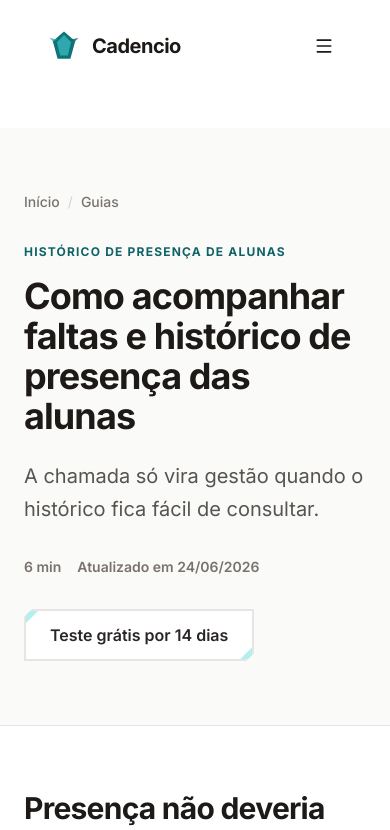
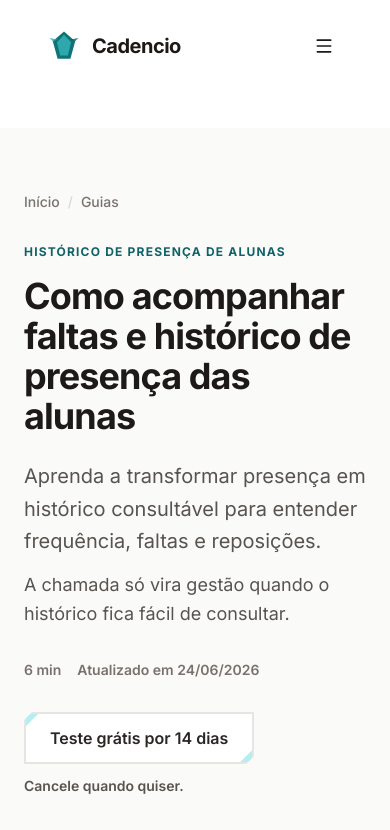
Before and after one commit to eidryan/Cadencio, a Next.js app: page /guias/acompanhar-faltas-historico-presenca-alunas in a window 390 px wide. Shown: the top 830 px of the page. Built offline with nearby package versions, Linux system fonts and the light colour scheme.

Commit message:
fix: align guias copy and schema

```diff
--- a/app/guias/[slug]/page.tsx
+++ b/app/guias/[slug]/page.tsx
@@ -89,14 +89,18 @@ export default async function GuidePage({ params }: PageProps) {
               />
               <p className="mb-4 text-xs font-bold uppercase tracking-widest text-brand-700">{guide.primaryKeyword}</p>
               <h1 className="text-4xl font-bold tracking-tight text-gray-900 md:text-6xl">{guide.title}</h1>
-              <p className="mt-6 text-xl leading-relaxed text-gray-600">{guide.heroSummary}</p>
+              <p className="mt-6 text-xl leading-relaxed text-gray-600">{guide.description}</p>
+              <p className="mt-3 text-lg leading-relaxed text-gray-600">{guide.heroSummary}</p>
               <div className="mt-8 flex flex-wrap items-center gap-4 text-sm font-semibold text-gray-500">
                 <span>{guide.readingTime}</span>
                 <span>Atualizado em {formatGuideDate(guide.updatedAt)}</span>
               </div>
-              <a href={TRIAL_CTA.href} className="btn-paper-cut mt-8 inline-flex">
-                {TRIAL_CTA.label}
-              </a>
+              <div className="mt-8 flex flex-col items-start gap-3 sm:flex-row sm:flex-wrap sm:items-center sm:gap-4">
+                <a href={TRIAL_CTA.href} className="btn-paper-cut inline-flex">
+                  {TRIAL_CTA.label}
+                </a>
+                <p className="text-sm font-semibold text-gray-600">{TRIAL_CTA.helper}</p>
+              </div>
             </div>
           </header>
 
--- a/app/guias/page.tsx
+++ b/app/guias/page.tsx
@@ -41,6 +41,9 @@ export default function GuiasPage() {
               Gestão prática para estúdios de dança que querem sair do caderno.
             </h1>
             <p className="mt-6 max-w-2xl text-lg leading-relaxed text-gray-600">
+              Sistema de controle de presença, turmas e alunos para estúdios de dança.
+            </p>
+            <p className="mt-3 max-w-2xl text-lg leading-relaxed text-gray-600">
               Conteúdos diretos sobre presença, turmas, planilhas e histórico, sempre com demos para ver o Cadencio em
               ação.
             </p>
@@ -67,7 +70,7 @@ export default function GuiasPage() {
         <section className="bg-gray-50 py-20">
           <div className="mx-auto max-w-7xl px-6 lg:px-8">
             <div className="mb-10">
-              <p className="text-xs font-bold uppercase tracking-widest text-brand-700">Watch demos</p>
+              <p className="text-xs font-bold uppercase tracking-widest text-brand-700">Veja demos</p>
               <h2 className="mt-2 text-3xl font-bold tracking-tight text-gray-900">Veja o fluxo antes de testar</h2>
             </div>
             <div className="grid grid-cols-1 gap-6 md:grid-cols-2 lg:grid-cols-4">
--- a/lib/site.ts
+++ b/lib/site.ts
@@ -3,7 +3,7 @@ export const APP_URL = "https://my.cadencio.app"
 
 export const TRIAL_CTA = {
   label: "Teste grátis por 14 dias",
-  helper: "Cancele quando quiser. Sem compromisso.",
+  helper: "Cancele quando quiser.",
   href: `${APP_URL}/register`,
 } as const
 
--- a/tasks/todo.md
+++ b/tasks/todo.md
@@ -70,3 +70,9 @@ Define the organic acquisition strategy for Cadencio before implementing blog or
 - `npm run build` succeeded and emitted static routes for `/guias` and all four current guide slugs.
 - Known repo issues remain unchanged: `npm run lint` exits with `ESLint output (JSON parse failed: EOF while parsing a value at line 1 column 0)` and full `tsc` still reports the existing `components/scroll-birds.tsx` cast error.
 - Current hub/demo cards link to `/demos` routes that are still out of scope for Task 4 and are not yet present in `app/`.
+
+## Task 4 Review Fixes
+- Replaced the remaining English visitor-facing copy on `/guias` with Brazilian Portuguese.
+- Aligned the free-trial CTA pair globally to `Teste grátis por 14 dias` plus `Cancele quando quiser.` and added the supporting copy next to the guide-detail hero CTA.
+- Made the guide-detail hero render `guide.description` visibly ahead of `guide.heroSummary`, keeping article JSON-LD aligned with page content.
+- Made the `/guias` hub visibly render the same product description used by `buildSoftwareJsonLd()` so the injected software schema matches visible copy.
```
